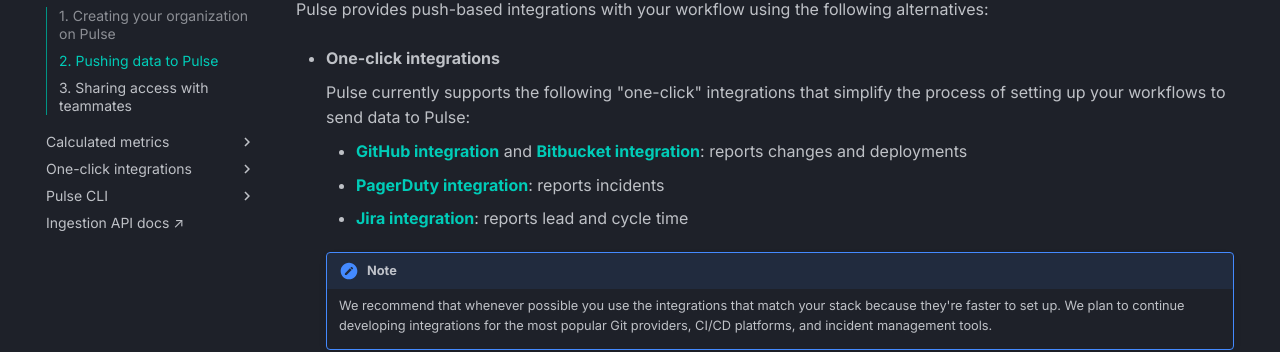
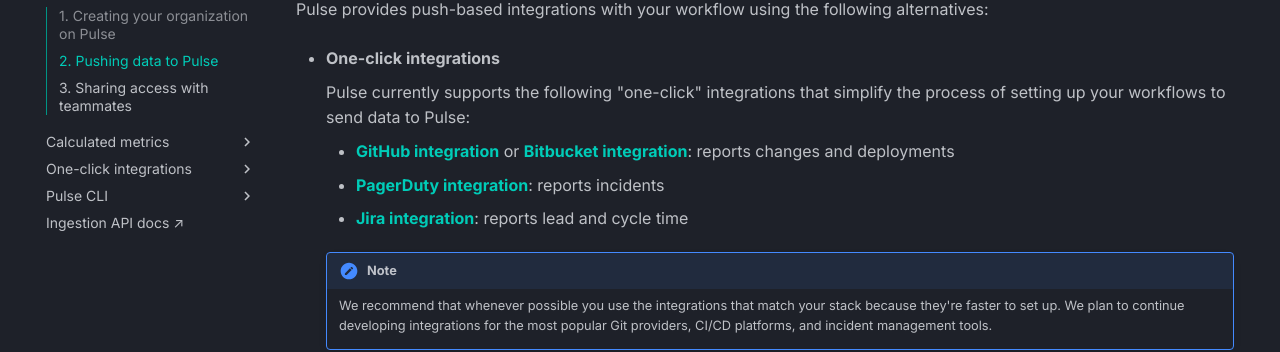
Before and after one commit to codacy/pulse-user-docs, an MkDocs documentation site: the page built from docs/index.md, in a window 1280 px wide and 900 px high, scrolled down 1310 px. Shown: the part 119-471 px from the top of the window. Built offline with MkDocs 1.6.1 and Material for MkDocs 9.7.7, drawn with Linux system fonts in a browser that asks for light colours.

Commit message:
Update docs/index.md
Co-authored-by: Rafael Cortês <rafael@codacy.com>

```diff
--- a/docs/index.md
+++ b/docs/index.md
@@ -37,7 +37,7 @@
 
     Pulse currently supports the following "one-click" integrations that simplify the process of setting up your workflows to send data to Pulse:
 
-    -   **[GitHub integration](one-click-integrations/github-integration.md)** and **[Bitbucket integration](one-click-integrations/bitbucket-integration.md)**: reports changes and deployments
+    -   **[GitHub integration](one-click-integrations/github-integration.md)** or **[Bitbucket integration](one-click-integrations/bitbucket-integration.md)**: reports changes and deployments
     -   **[PagerDuty integration](one-click-integrations/pagerduty-integration.md)**: reports incidents
     -   **[Jira integration](one-click-integrations/jira-integration.md)**: reports lead and cycle time
 
```
